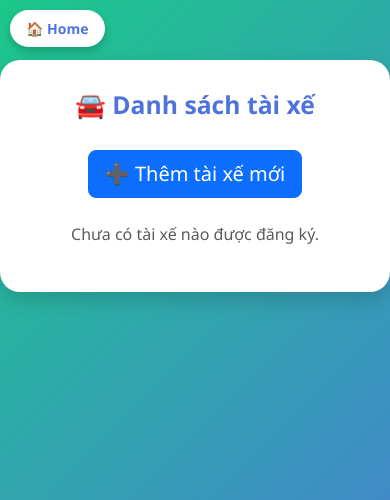
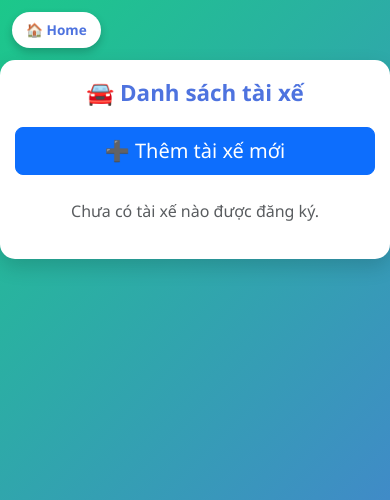
Before and after one commit to khanhnguyen2903/XeGhep, a Django app: page /list-driver/ in a window 390 px wide. Shown: the top 500 px of the page. Run offline with Django 4.2, Linux system fonts and the light colour scheme; data that the repository does not hold is empty.

Commit message:
update css for list_driver.html

```diff
--- a/driver/templates/driver/list_driver.html
+++ b/driver/templates/driver/list_driver.html
@@ -68,16 +68,37 @@
             margin: 0 5px;
         }
 
-        @media (max-width: 768px) {
+        @media (max-width: 576px) {
+
+            .container {
+                padding: 20px 15px;
+                border-radius: 15px;
+            }
+
+            h2 {
+                font-size: 1.4rem;
+                margin-bottom: 20px;
+            }
+
             table {
-                font-size: 14px;
+                font-size: 0.85rem;
+            }
+
+            th,
+            td {
+                padding: 8px 6px;
+                white-space: nowrap;
+            }
+
+            .btn-add {
+                margin-bottom: 15px;
             }
 
             .btn-home {
-                top: 10px;
-                left: 10px;
-                padding: 8px 16px;
-                font-size: 14px;
+                top: 12px;
+                left: 12px;
+                padding: 8px 14px;
+                font-size: 0.85rem;
             }
         }
     </style>
@@ -92,7 +113,7 @@
         <h2>🚘 Danh sách tài xế</h2>
 
         <div class="btn-add">
-            <a href="{% url 'add_driver' %}" class="btn btn-primary btn-lg">➕ Thêm tài xế mới</a>
+            <a href="{% url 'add_driver' %}" class="btn btn-primary btn-lg w-100 w-md-auto">➕ Thêm tài xế mới</a>
         </div>
 
         {% if drivers %}
@@ -128,9 +149,10 @@
                             <span class="badge bg-secondary">Ngưng</span>
                             {% endif %}
                         </td>
-                        <td class="action-btns">
-                            <a href="{% url 'edit_driver' d.id %}" class="btn btn-warning btn-sm">✏️ Sửa</a>
-                            <a href="{% url 'delete_driver' d.id %}" class="btn btn-danger btn-sm"
+                        <td class="action-btns d-grid gap-2 d-md-flex justify-content-md-center">
+                            <a href="{% url 'edit_driver' d.id %}" class="btn btn-warning btn-sm w-100 w-md-auto">✏️
+                                Sửa</a>
+                            <a href="{% url 'delete_driver' d.id %}" class="btn btn-danger btn-sm w-100 w-md-auto"
                                 onclick="return confirm('Bạn có chắc muốn xóa tài xế này không?');">🗑️ Xóa</a>
                         </td>
                     </tr>
```
